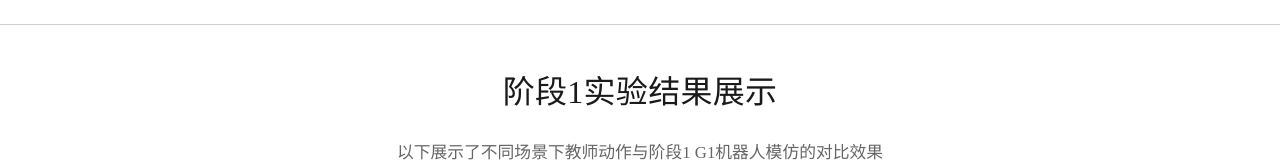
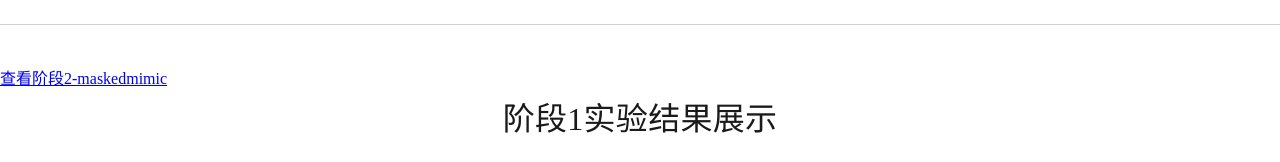
Before and after one commit to yangyixiang-cc/teacher_motion_imation_G1Robot_show, a plain HTML site: page index.html in a window 1280 px wide. Shown: the part 221-383 px from the top of the page. Drawn offline with Linux system fonts and the light colour scheme.

Commit message:
Update index.html

```diff
--- a/index.html
+++ b/index.html
@@ -284,7 +284,7 @@
         <h1>教师动作阶段1 G1机器人模仿展示</h1>
         <p>Teacher Motion Imitation on G1 Robot - Stage 1 Results</p>
     </div>
-
+    <a href="./index_r.html" target="_blank">查看阶段2-maskedmimic</a>
     <div class="container">
         <div class="section-title">
             <h2>阶段1实验结果展示</h2>
```
